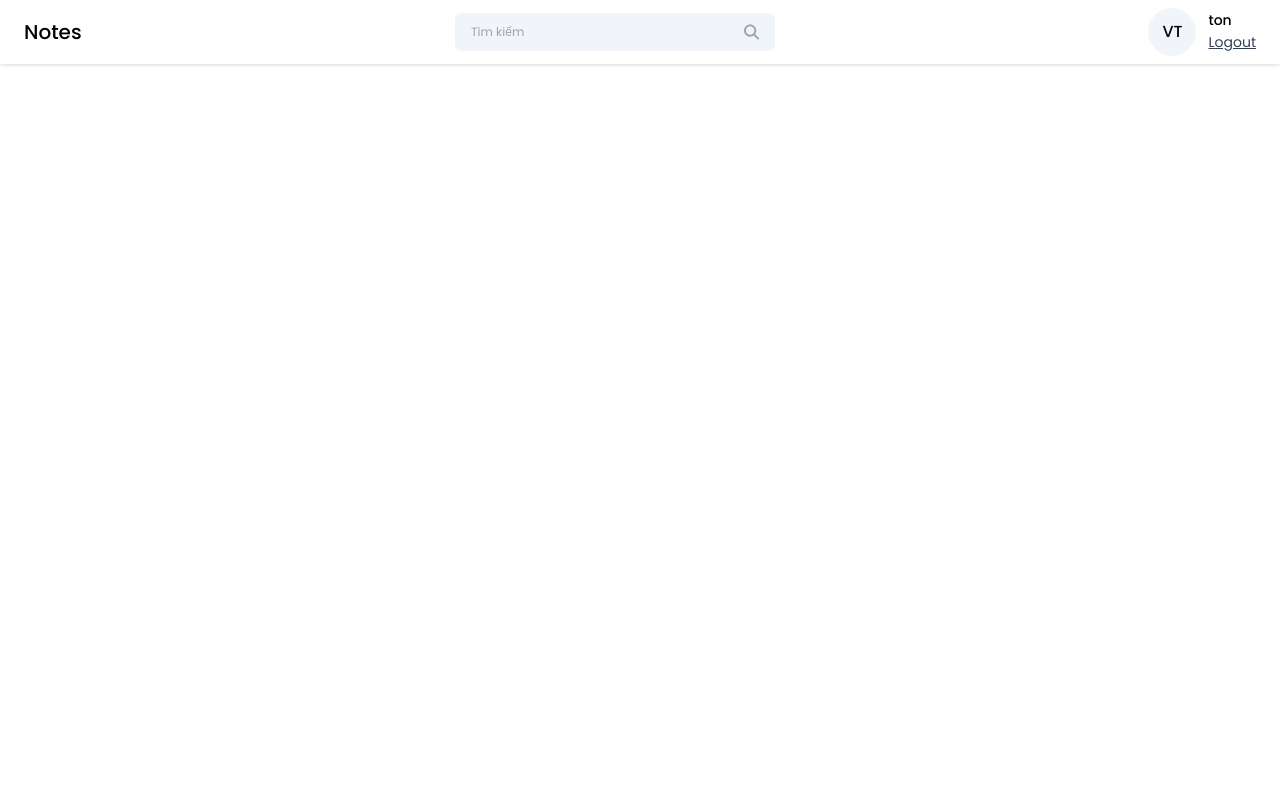
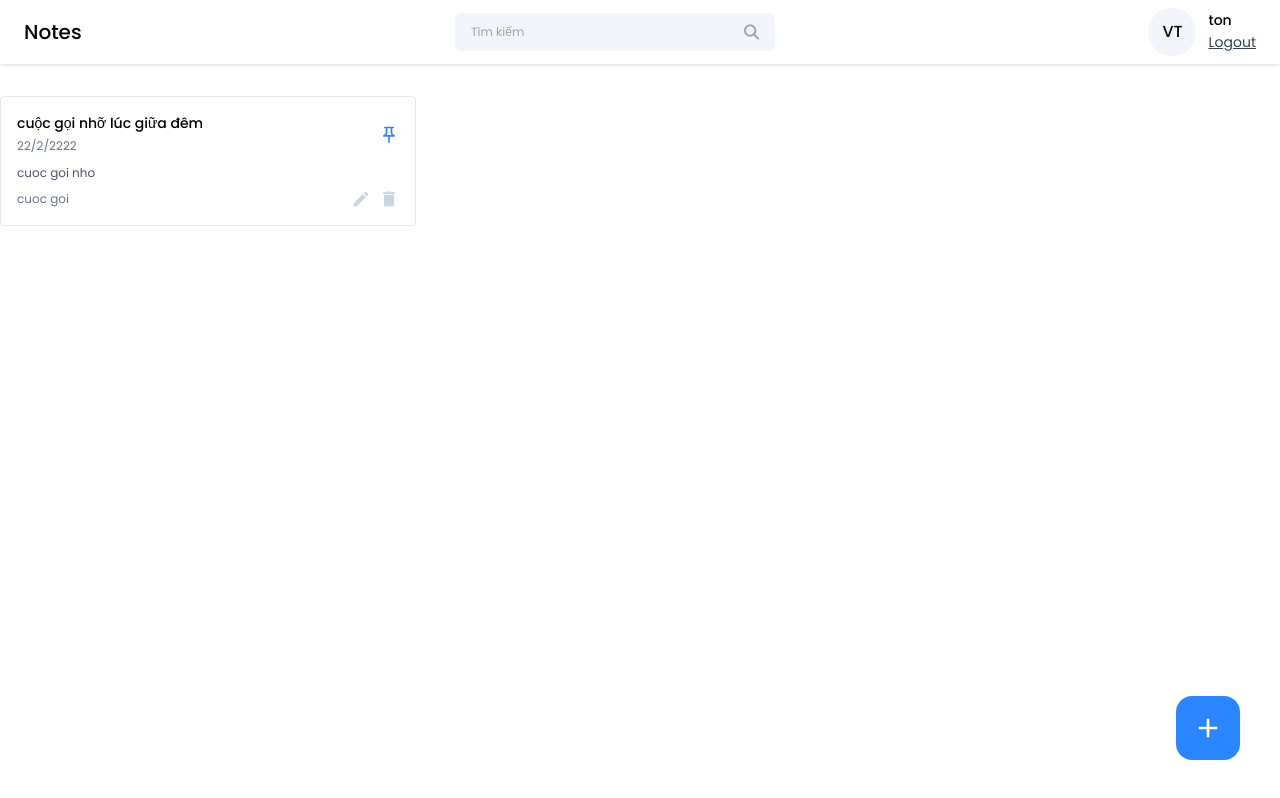
Before and after one commit to Kato-147/Note-app-fe, a React (Vite) app: page /dashboard in a window 1280 px wide. Built offline with nearby package versions, Linux system fonts and the light colour scheme.

Commit message:
NoteCard

```diff
--- /dev/null
+++ b/src/components/Cards/NoteCard.jsx
@@ -0,0 +1,31 @@
+import React from 'react'
+import { MdOutlinePushPin, MdCreate, MdDelete } from 'react-icons/md'
+
+const NoteCard = ({ title, date, content, tags, isPinned, onEdit, onDelete, onPinNote }) => {
+    return (
+        <div className='border rounded p-4 bg-white hover:shadow-xl transition-all ease-in-out'>
+            <div className='flex items-center justify-between'>
+                <div>
+                    <h6 className='text-sm font-medium'>{title}</h6>
+                    <span className='text-xs text-slate-500'>{date}</span>
+                </div>
+
+                <MdOutlinePushPin className={`icon-btn ${isPinned ? 'text-primary' : 'text-slate-300'}`} onClick={onPinNote} />
+            </div>
+
+            <p className='text-xs text-slate-600 mt-2'>{content?.slice(0, 60)}</p>
+
+            <div className='flex items-center justify-between mt-2'>
+                <div className='text-xs text-slate-500'>{tags}</div>
+
+                <div className='flex items-center gap-2'>
+                    <MdCreate className='icon-btn hover:text-green-600' onClick={onEdit} />
+                    <MdDelete className='icon-btn hover:text-red-500' onClick={onDelete} />
+                </div>
+            </div>
+
+        </div>
+    )
+}
+
+export default NoteCard
--- a/src/index.css
+++ b/src/index.css
@@ -23,4 +23,8 @@
   .btn-primary {
     @apply w-full text-sm bg-primary text-white p-2 rounded my-1 hover:bg-blue-600;
   }
+
+  .icon-btn {
+    @apply text-xl text-slate-300 cursor-pointer hover:text-primary
+  }
 }
--- a/src/pages/Home/Home.jsx
+++ b/src/pages/Home/Home.jsx
@@ -1,10 +1,30 @@
 import React from 'react'
 import Navbar from '../../components/Navbar/Navbar'
+import NoteCard from '../../components/Cards/NoteCard'
+import { MdAdd } from 'react-icons/md'
 
 const Home = () => {
   return (
     <>
-    <Navbar />
+      <Navbar />
+
+      <div className='container mx-auto'>
+        <div className='grid grid-cols-3 gap-4 mt-8'>
+          <NoteCard
+            date={'22/2/2222'}
+            title={'cuộc gọi nhỡ lúc giữa đêm'}
+            content={'cuoc goi nho'}
+            tags={'cuoc goi'}
+            isPinned={true}
+            onEdit={() => { }}
+            onDelete={() => { }}
+            onPinNote={() => { }}
+          />
+        </div>
+        <button className='w-16 h-16 flex items-center justify-center rounded-2xl bg-primary hover:bg-blue-600 absolute right-10 bottom-10' onClick={() => { }}>
+          <MdAdd className='text-[32px] text-white' />
+        </button>
+      </div>
     </>
   )
 }
```
